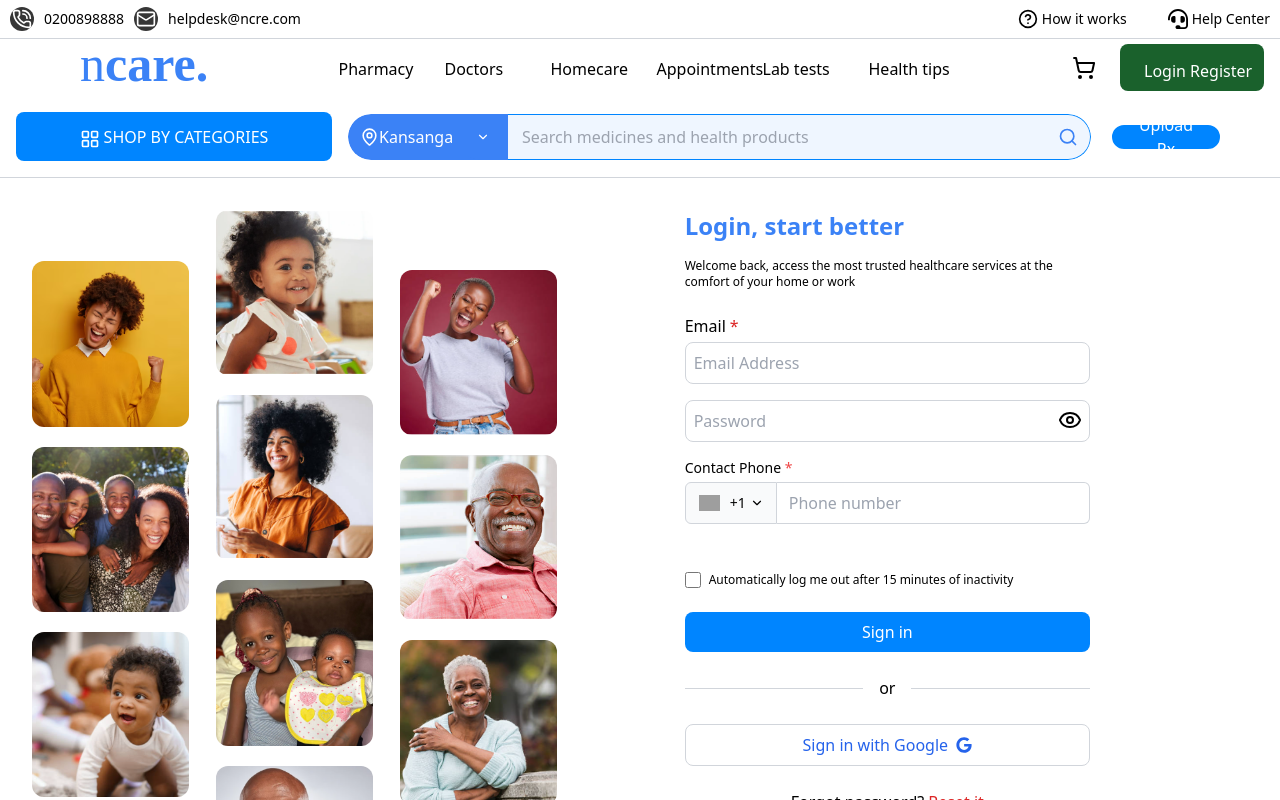
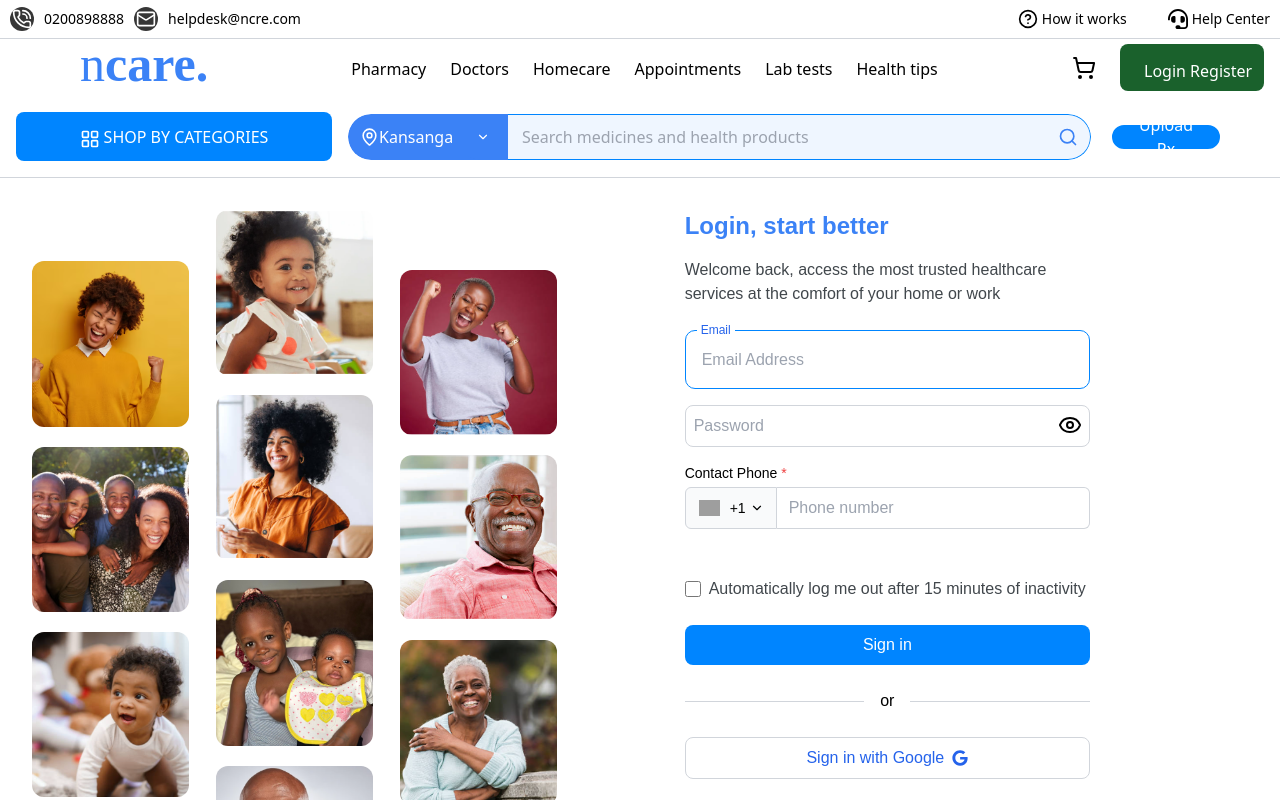
Before and after one commit to Kyomuhe/Components, a React (Create React App) app: page / in a window 1280 px wide. Shown: the top 800 px of the page. Built offline with nearby package versions, Linux system fonts and the light colour scheme; grey boxes are pictures that could not be loaded.

Commit message:
added more improvements

```diff
--- a/src/components/FeatureComparisonTable.tsx
+++ b/src/components/FeatureComparisonTable.tsx
@@ -16,8 +16,12 @@ const FeatureComparisonTable: React.FC<FeatureComparisonProps> = ({ features })
     <div
       className="
         w-[1000px]
-        h-[488px]
+        h-[455px]
         overflow-hidden
+        border
+        border-[#0064D2]
+        border-opacity-5
+        font-gt-walsheim
       "
     >
       {/* Table Header */}
@@ -34,10 +38,10 @@ const FeatureComparisonTable: React.FC<FeatureComparisonProps> = ({ features })
         "
       >
         <div className="pl-4 text-left">Compare all ncare health features</div>
-        <div>BRONZE</div>
-        <div>SILVER</div>
-        <div>GOLD</div>
-        <div>PLATINUM</div>
+        <div className='text-custom-blue'>BRONZE</div>
+        <div className='text-custom-blue'>SILVER</div>
+        <div className='text-custom-blue'>PLATINUM</div>
+        <div className='text-custom-blue'>GOLD</div>
       </div>
 
       {/* Feature Rows */}
@@ -51,6 +55,7 @@ const FeatureComparisonTable: React.FC<FeatureComparisonProps> = ({ features })
             h-[50px]
             items-center
             text-center
+            text-[#41474C]
             ${index % 2 === 0 ? 'bg-white ' : 'bg-[#0064D2] bg-opacity-5'}
           `}
         >
--- a/src/components/Header.tsx
+++ b/src/components/Header.tsx
@@ -65,7 +65,7 @@ const Header: FC<HeaderProps> = ({ onTabChange, activeTab }) => {
   }, [isMobileMenuOpen]);
 
   return (
-    <div className="font-sans w-full bg-white relative z-40" style={{ height: 'auto', minHeight: '118px' }} ref={headerRef}>
+    <div className="font-sans w-full bg-white relative z-40 font-gt-walsheim" style={{ height: 'auto', minHeight: '118px' }} ref={headerRef}>
       {/* Top Header */}
       <div className="flex justify-between items-center p-2.5 text-sm border-b border-gray-300 w-full" style={{ height: '39px' }}>
         <div className="flex items-center gap-2.5">
@@ -117,7 +117,7 @@ const Header: FC<HeaderProps> = ({ onTabChange, activeTab }) => {
                   className={`cursor-pointer transition-colors duration-200 mx-3 ${
                     activeTab === item ? 'text-blue-500 font-medium' : ''
                   } hover:text-blue-400`}
-                  style={{ width: '82px', height: '22px' }}
+                  style={{  height: '22px' }}
                 >
                   {item}
                 </span>
--- /dev/null
+++ b/src/components/Input.tsx
@@ -0,0 +1,42 @@
+import React from 'react';
+
+interface InputProps extends React.InputHTMLAttributes<HTMLInputElement> {
+  label?: string;
+}
+
+const Input: React.FC<InputProps> = ({
+  label,
+  className,
+  ...props
+}) => {
+  return (
+    <div className="relative w-full mb-4">
+      {label && (
+        <label
+          htmlFor={props.id || props.name}
+          className="absolute z-10 left-3 -top-2 bg-white px-1 text-xs text-blue-600"
+        >
+          {label}
+        </label>
+      )}
+      <input
+        {...props}
+        className={`
+          w-full
+          h-[59px]
+          border-[1.5px]
+          border-custom-blue
+          rounded-[10px]
+          text-custom-blue
+          pl-4
+          focus:outline-none
+          focus:ring-2
+          focus:ring-blue-500
+          ${className || ''}
+        `}
+      />
+    </div>
+  );
+};
+
+export default Input;
--- a/src/components/login.tsx
+++ b/src/components/login.tsx
@@ -3,6 +3,8 @@ import { FaGoogle } from 'react-icons/fa';
 import PhoneField from '../components/PhoneField';
 import AppButton from '../components/AppButton';
 import FormInput from '../components/FormInput';
+import Input from './Input';
+
 
 interface FormData {
   email: string;
@@ -30,15 +32,15 @@ const Login: React.FC = () => {
   };
 
   return (
-    <div className="w-full">
+    <div className="w-full font-gt-walsheim">
       <h2 className="text-blue-500 text-2xl font-semibold mb-4">Login, start better</h2>
-      <p className="text-[ #313957] text-xs mb-6">
+      <p className="text-grey mb-6">
         Welcome back, access the most trusted healthcare services at the comfort of your home or work
       </p>
 
       {/* Form Fields */}
       <form onSubmit={handleSubmit}>
-        <FormInput
+      <Input
           type="email"
           name="email"
           label="Email"
@@ -47,7 +49,6 @@ const Login: React.FC = () => {
           value={formData.email}
           onChange={handleChange}
         />
-
         <FormInput
           type="password"
           name="password"
@@ -76,7 +77,7 @@ const Login: React.FC = () => {
               checked={autoLogout}
               onChange={() => setAutoLogout(!autoLogout)}
             />
-            <span className ='text-xs'>Automatically log me out after 15 minutes of inactivity</span>
+            <span className ='text-grey'>Automatically log me out after 15 minutes of inactivity</span>
           </label>
         </div>
 
--- a/src/pages/EPharmacy.tsx
+++ b/src/pages/EPharmacy.tsx
@@ -11,7 +11,7 @@ import ncareImage from '../images/ara1.png';
 
 const EPharmacySection: React.FC = () => {
   return (
-    <div className="w-full">
+    <div className="w-full font-gt-walsheim">
       <div className="w-full max-w-screen-xl mx-auto flex justify-between px-6 md:px-12 lg:px-24 py-16 md:py-22 bg-white relative space-x-14">
         <div className="w-full max-w-lg">
           <h2 className="text-4xl md:text-5xl font-normal leading-tight text-[#1E242C] font-['GT_Walsheim_Pro']">
@@ -23,7 +23,7 @@ const EPharmacySection: React.FC = () => {
               <span className="w-20 text-6xl md:text-7xl lg:text-8xl font-normal leading-none text-[#002B6B] opacity-15 font-['GT_Walsheim_Pro']">
                 01
               </span>
-              <div className="flex-1 h-24 ml-4 rounded-[20px] border border-[#EDEEF0] bg-white shadow-lg flex items-center">
+              <div className="flex-1 h-24 ml-4 rounded-[20px] border border-[#EDEEF0] bg-white shadow-[10px_25px_100px_0px_#002B6B40] flex items-center">
                 <div className="w-10 h-10 ml-4 rounded-full bg-[#E1E9FE] flex items-center justify-center">
                   <img src={Frame} className='w-[24px] h-[24px]' alt="Frame icon" />
                 </div>
@@ -37,7 +37,7 @@ const EPharmacySection: React.FC = () => {
             </div>
 
             <div className="flex items-center justify-end">
-              <div className="flex-1 h-24 mr-4 rounded-[20px] border border-[#EDEEF0] bg-white shadow-lg flex items-center">
+              <div className="flex-1 h-24 mr-4 rounded-[20px] border border-[#EDEEF0] bg-white shadow-[10px_25px_100px_0px_#002B6B40] flex items-center">
                 <div className="w-10 h-10 ml-4 rounded-full bg-[#E1E9FE] flex items-center justify-center">
                   <img src={icon2} className='w-[24px] h-[24px]' alt="Icon 2" />
                 </div>
@@ -57,7 +57,7 @@ const EPharmacySection: React.FC = () => {
               <span className="w-20 text-6xl md:text-7xl lg:text-8xl font-normal leading-none text-[#002B6B] opacity-15 font-['GT_Walsheim_Pro']">
                 03
               </span>
-              <div className="flex-1 h-24 ml-4 rounded-[20px] border border-[#EDEEF0] bg-white shadow-lg flex items-center">
+              <div className="flex-1 h-24 ml-4 rounded-[20px] border border-[#EDEEF0] bg-white shadow-[10px_25px_100px_0px_#002B6B40] flex items-center">
                 <div className="w-10 h-10 ml-4 rounded-full bg-[#E1E9FE] flex items-center justify-center">
                   <img src={icon1} className='w-[24px] h-[24px]' alt="Icon 1" />
                 </div>
@@ -75,7 +75,7 @@ const EPharmacySection: React.FC = () => {
         <div className="w-full max-w-lg h-[490px] relative hidden md:block">
           <div className="absolute left-0 top-0">
             <img className="w-[180px] h-[280px] rounded-[20px]" src={ara3} alt="Ara 3" />
-            <div className="w-[180px] h-[80px] mt-4 rounded-[20px] border border-[#EDEEF0] bg-white shadow-lg flex items-center">
+            <div className="w-[180px] h-[80px] mt-4 rounded-[20px] border border-[#EDEEF0] bg-white shadow-[10px_25px_100px_0px_#002B6B40] flex items-center">
               <div className="w-[90px] h-[50px] ml-4 relative">
                 <img className="w-12 h-12 rounded-full absolute left-0 top-0 z-30" src={profile2} alt="Profile 2" />
                 <img className="w-12 h-12 rounded-full absolute left-3 top-0 z-20" src={profile3} alt="Profile 3" />
--- a/src/pages/FeaturesComparisonPage.tsx
+++ b/src/pages/FeaturesComparisonPage.tsx
@@ -1,83 +1,74 @@
 import React from 'react';
 import FeatureComparisonTable from '../components/FeatureComparisonTable';
+import drop from '../images/drop.png';
 
 const FeaturesComparisonPage: React.FC = () => {
   const featureData = [
     {
-      name: "Online Consultation",
+      name: "Chat,voice $ video",
+      bronze: true,
+      silver: false,
+      gold: false,
+      platinum: true
+    },
+    {
+      name: "Unlimited Specialties",
       bronze: true,
       silver: true,
       gold: true,
       platinum: true
     },
     {
-      name: "Prescription Delivery",
-      bronze: false,
-      silver: true,
-      gold: true,
+      name: "Remote Monitoring",
+      bronze: true,
+      silver: false,
+      gold: false,
       platinum: true
     },
     {
-      name: "Mental Health Support",
+      name: "E heath Records",
+      bronze: false,
+      silver: false,
+      gold: false,
+      platinum: true
+    },
+    {
+      name: "24/7 health Support",
       bronze: false,
       silver: false,
       gold: true,
       platinum: true
     },
     {
-      name: "Family Coverage",
+      name: "EHR Sharing",
+      bronze: true,
+      silver: true,
+      gold: false,
+      platinum: true
+    },
+    {
+      name: "Acess free drugs",
       bronze: false,
       silver: false,
       gold: false,
       platinum: true
     },
     {
-      name: "24/7 Medical Support",
-      bronze: false,
-      silver: false,
-      gold: false,
-      platinum: true
-    },
-    {
-      name: "Annual Health Checkup",
-      bronze: false,
-      silver: false,
-      gold: true,
-      platinum: true
-    },
-    {
-      name: "Emergency Medical Evacuation",
-      bronze: false,
-      silver: false,
-      gold: false,
-      platinum: true
-    },
-    {
-      name: "Specialist Referral",
-      bronze: false,
-      silver: true,
-      gold: true,
-      platinum: true
-    },
-    {
-      name: "Telemedicine Consultation",
+      name: "Homecare nurse",
       bronze: true,
       silver: true,
       gold: true,
       platinum: true
     },
-    {
-      name: "Preventive Care Counseling",
-      bronze: false,
-      silver: false,
-      gold: true,
-      platinum: true
-    }
   ];
 
   return (
-    <div className="flex items-center justify-center min-h-screen bg-gray-100 p-6">
+    <div className="flex flex-col min-h-screen bg-gray-100 p-6">
       <FeatureComparisonTable features={featureData} />
+      <div className='flex flex-row items-center relative left-[14px] space-x-2'>
+        <p className='font-semibold'>Expand all health table features</p>
+        <img src={drop} alt='drop arrow' className='h-[12px] w-[12px]' />
+      </div>
     </div>
   );
 };
--- a/tailwind.config.js
+++ b/tailwind.config.js
@@ -22,12 +22,11 @@ module.exports = {
 		  'grey': 'var(--grey)',
 		  'back': 'var(--back)',
 
+		},
+		fontFamily: {
+			'gt-walsheim': ['GT Walsheim Pro', 'sans-serif'],
+		  },
 
-
-
-
-
-		},
 	  },
 	},
 	plugins: [],
```
Also changed, not shown: src/images/drop.png (added).
